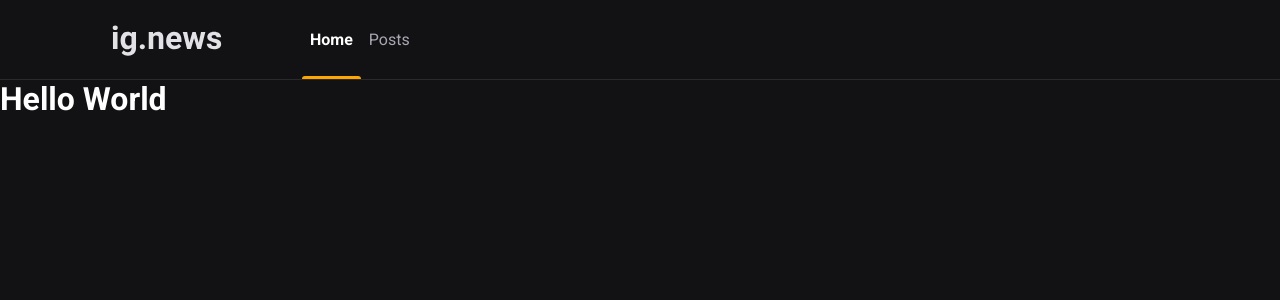
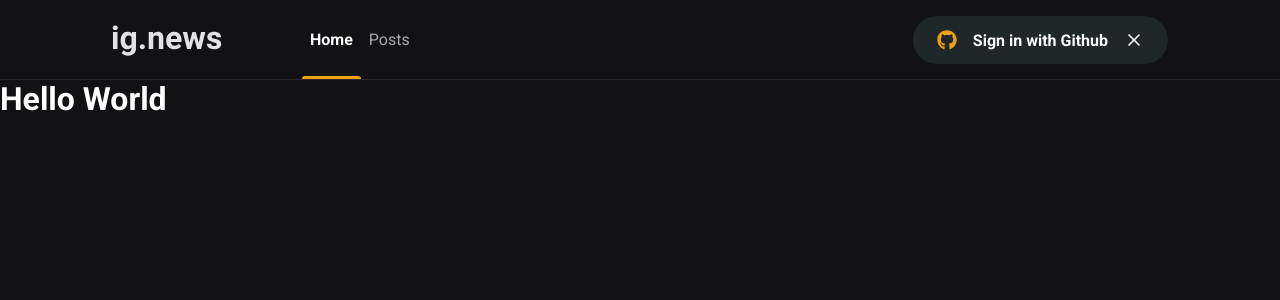
Before and after one commit to LucasFritschy/ignews-headless-cms, a Next.js app: page / in a window 1280 px wide. Shown: the top 300 px of the page. Built offline with nearby package versions, Linux system fonts and the light colour scheme.

Commit message:
componente signInButton

```diff
--- a/package.json
+++ b/package.json
@@ -11,6 +11,7 @@
     "next": "10.0.9",
     "react": "17.0.2",
     "react-dom": "17.0.2",
+    "react-icons": "^4.2.0",
     "sass": "^1.32.8"
   },
   "devDependencies": {
--- a/src/components/Header/index.tsx
+++ b/src/components/Header/index.tsx
@@ -1,4 +1,5 @@
 import styles from './styles.module.scss'
+import { SignInButton } from '../SignInButton'
 
 export function Header() {
   return (
@@ -9,6 +10,7 @@ export function Header() {
           <a className={styles.active}>Home</a>
           <a>Posts</a>
         </nav>
+        <SignInButton />
       </div>
     </header>
   )
--- a/src/components/Header/styles.module.scss
+++ b/src/components/Header/styles.module.scss
@@ -42,9 +42,12 @@
         position: absolute;
         bottom: 1px;
         left: 0;
-        background: orange;
-        // background: var(--yellow-500);
+        background: var(--yellow-500);
       }
     }
   }
+
+  button {
+    margin-left: auto;
+  }
 }
--- /dev/null
+++ b/src/components/SignInButton/index.tsx
@@ -0,0 +1,22 @@
+import { FaGithub } from 'react-icons/fa'
+import { FiX } from 'react-icons/fi'
+
+import styles from './styles.module.scss'
+
+export function SignInButton() {
+  const isUserLoggeIn = false;
+
+  return isUserLoggeIn ? (
+    <button className={styles.signInButton} type="button">
+      <FaGithub color="#04d361" />
+      Lucas Fritschy
+      <FiX />
+    </button>
+  ) : (
+    <button className={styles.signInButton} type="button">
+      <FaGithub color="#eba417" />
+      Sign in with Github
+      <FiX className={styles.closeIcon} />
+    </button>
+  )
+}
--- /dev/null
+++ b/src/components/SignInButton/styles.module.scss
@@ -0,0 +1,33 @@
+.signInButton {
+  height: 3rem;
+  border-radius: 3rem;
+  background: var(--gray-850);
+  border: 0;
+  padding: 0 1.5rem;
+
+  display: flex;
+  align-items: center;
+  justify-content: center;
+
+  color: var(--white);
+  font-weight: bold;
+
+  svg {
+    height: 20px;
+    width: 20px;
+  }
+
+  svg:first-child {
+    margin-right: 1rem;
+  }
+
+  .closeIcon {
+    margin-left: 1rem;
+  }
+
+  transition: filter 0.2s;
+
+  &:hover {
+    filter: brightness(0.8);
+  }
+}
--- a/src/pages/_app.tsx
+++ b/src/pages/_app.tsx
@@ -1,14 +1,10 @@
 import { AppProps } from 'next/app'
-import Head from 'next/head'
 import { Header } from '../components/Header'
 import '../styles/global.scss'
 
 function MyApp({ Component, pageProps }: AppProps) {
   return (
     <>
-      <Head>
-        <title>ig.news</title>
-      </Head>
       <Header />
       <Component {...pageProps} />
     </>
--- a/src/pages/_document.tsx
+++ b/src/pages/_document.tsx
@@ -10,6 +10,7 @@ export default class MyDocument extends Document {
             href="https://fonts.googleapis.com/css2?family=Roboto:wght@400;700;900&display=swap"
             rel="stylesheet"
           />
+          <link rel="shortcut icon" href="/favicon.png" type="image/png" />
         </Head>
         <body>
           <Main />
--- a/src/styles/global.scss
+++ b/src/styles/global.scss
@@ -9,6 +9,7 @@
   --gray-100: #e1e1e6;
   --gray-300: #a8a8b3;
   --gray-800: #29292e;
+  --gray-850: #1f2729;
   --gray-900: #121214;
 
   --cyan-500: #61dafd;
```
Also changed, not shown: 1 other file (tests, documents, lock files or other folders).
